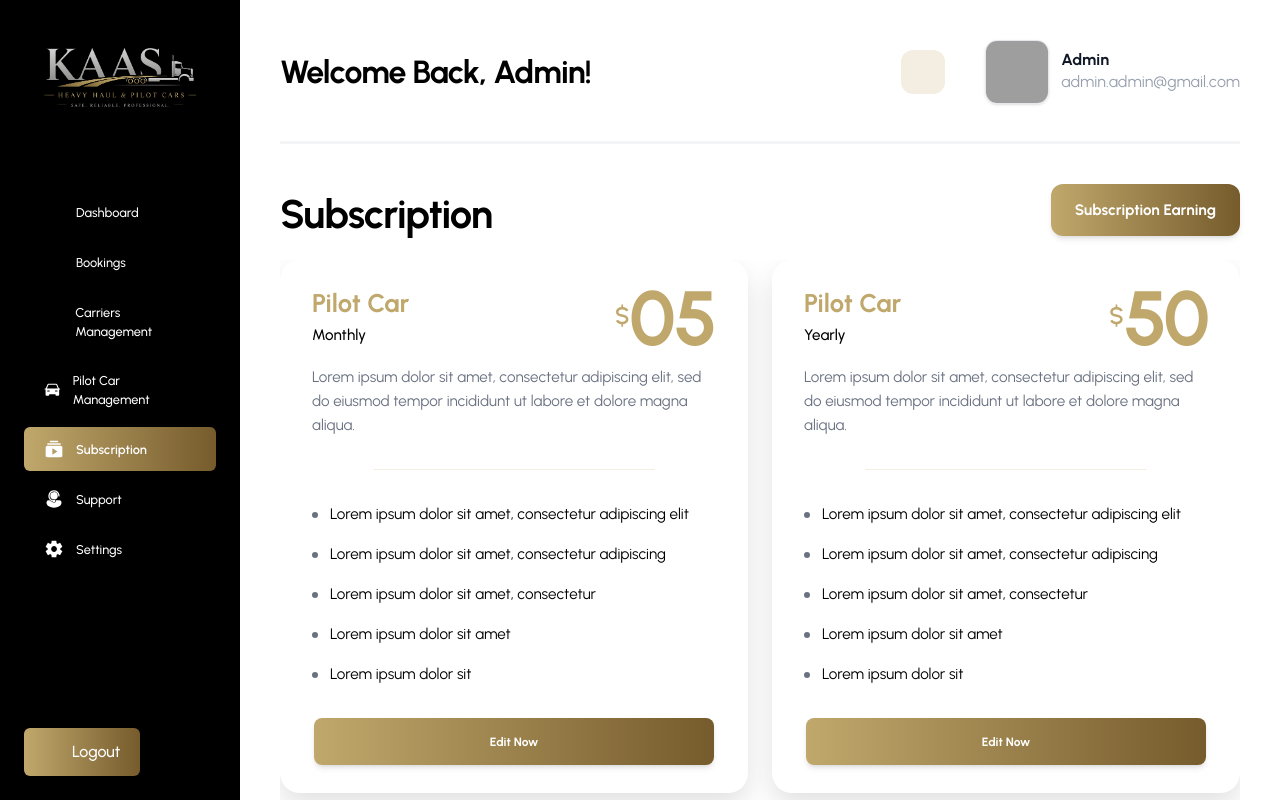
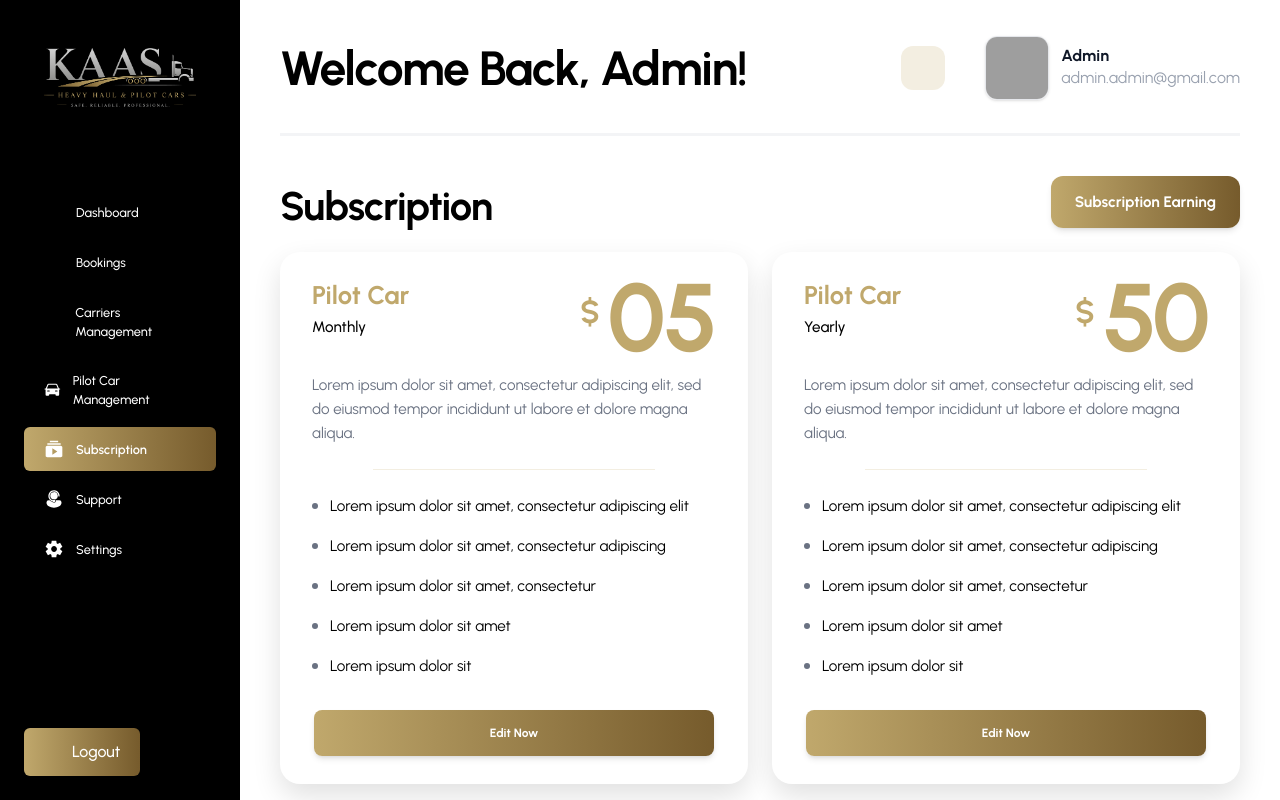
Before and after one commit to Hanslace/KAAS-recreation, a Next.js app: page /subscriptions in a window 1280 px wide. Built offline with nearby package versions, Linux system fonts and the light colour scheme; grey boxes are pictures that could not be loaded; some icons are missing.

Commit message:
fixes v2

```diff
--- a/src/app/(auth)/forgot-password/reset/page.tsx
+++ b/src/app/(auth)/forgot-password/reset/page.tsx
@@ -70,7 +70,7 @@ export default function ResetPasswordPage() {
           label="New Password"
           type="password"
           placeholder="Enter new password"
-          icon="iconoir:lock" // Updated to lock icon
+          icon="solar:lock-password-linear" // Updated to lock icon
           error={errors.password?.message}
           {...register("password")}
         />
@@ -79,7 +79,7 @@ export default function ResetPasswordPage() {
           label="Confirm Password"
           type="password"
           placeholder="Confirm new password"
-          icon="iconoir:lock" // Updated to lock icon
+          icon="solar:lock-password-linear" // Updated to lock icon
           error={errors.confirmPassword?.message}
           {...register("confirmPassword")}
         />
--- a/src/app/(auth)/login/page.tsx
+++ b/src/app/(auth)/login/page.tsx
@@ -82,7 +82,7 @@ export default function LoginPage() {
           label="Password"
           type="password"
           placeholder="Enter your password"
-          icon="lucide:lock"
+          icon="solar:lock-password-linear"
           showToggle
           error={errors.password?.message}
           {...register("password")}
--- a/src/app/(protected)/dashboard/page.tsx
+++ b/src/app/(protected)/dashboard/page.tsx
@@ -42,9 +42,9 @@ export default function Page() {
   return (
     <div className="space-y-10 ">
 
-      <div  className="space-y-5">
+      <div  className="space-y-3">
       <div>
-        <h2 className="text-[2.5rem] font-bold text-black tracking-tight">
+        <h2 className="text-[2rem] font-bold text-black tracking-tight">
           Dashboard
         </h2>
       </div>
@@ -73,7 +73,7 @@ export default function Page() {
       {/* CHART HEADER CONTROLS SECTION                                             */}
       {/* ========================================================================= */}
       <div className="flex items-center justify-between w-full">
-        <h3 className="text-[2.5rem] font-bold text-black tracking-tight">
+        <h3 className="text-[2rem] font-bold text-black tracking-tight">
           Pilot Car & Carriers
         </h3>
 
--- a/src/app/(protected)/layout.tsx
+++ b/src/app/(protected)/layout.tsx
@@ -179,7 +179,7 @@ export default function Layout({ children }: DashboardLayoutProps) {
       <div className="flex-1 flex flex-col min-w-0 h-full overflow-hidden">
 
         {/* TOP NAVBAR */}
-         <header className="h-auto min-h-max gap-6 overflow-hidden bg-white flex items-center justify-between p-[1.5rem] lg:p-[2.5rem] relative after:absolute after:bottom-0 after:left-10 after:w-[calc(100%-80px)] after:h-[3px] after:bg-gray-100">
+         <header className="h-auto min-h-max gap-6 overflow-hidden bg-white flex items-center justify-between p-[1.5rem] lg:px-[2.5rem] lg:py-[2rem] relative after:absolute after:bottom-0 after:left-10 after:w-[calc(100%-80px)] after:h-[3px] after:bg-gray-100">
 
           {/* Greeting Segment + Mobile Trigger Burger Icon */}
           <div className="flex items-center gap-4">
@@ -202,7 +202,7 @@ export default function Layout({ children }: DashboardLayoutProps) {
               />
           </div>
 
-            <h1 className="text-[1rem] lg:text-[2rem] 2xl:text-[3rem] font-bold text-black tracking-tight hidden md:block">
+            <h1 className="text-[1.5rem] min-[59.375rem]:text-[2rem] min-[67.5rem]:text-[2.5rem] min-[71.875rem]:text-[3rem]  font-bold text-black tracking-tight hidden md:block">
               Welcome Back, Admin!
             </h1>
           </div>
--- a/src/app/(protected)/subscriptions/_components/PlanCard.tsx
+++ b/src/app/(protected)/subscriptions/_components/PlanCard.tsx
@@ -37,12 +37,12 @@ export default function PlanCard({
           </p>
         </div>
 
-        <div className="flex shrink-0 items-start text-brand">
-          <span className="mt-4 text-[1.5rem] font-semibold leading-none">
+        <div className="flex gap-2 shrink-0 items-start text-brand">
+          <span className="mt-4 text-[2rem] font-black leading-none">
             $
           </span>
 
-          <span className="text-[4.8rem] font-bold leading-[0.8] tracking-tight">
+          <span className="text-[6rem] font-black leading-[0.8] tracking-tight">
             {price}
           </span>
         </div>
@@ -54,14 +54,14 @@ export default function PlanCard({
       </p>
 
       {/* Divider */}
-      <div className="mx-auto my-8 h-px w-[70%] bg-brand/20" />
+      <div className="mx-auto my-6 h-px w-[70%] bg-brand/20" />
 
       {/* Features */}
       <ul className="space-y-4">
         {features.map((feature, index) => (
           <li
             key={`${feature}-${index}`}
-            className="flex items-start gap-3 text-[0.95rem] leading-6 text-black"
+            className="flex items-start gap-3 text-[0.8rem] lg:text-[0.95rem] leading-6 text-black"
           >
             <span className="mt-[0.6rem] h-1.5 w-1.5 shrink-0 rounded-full bg-gray-500" />
 
--- a/src/app/(protected)/subscriptions/page.tsx
+++ b/src/app/(protected)/subscriptions/page.tsx
@@ -20,7 +20,7 @@ export default function Page() {
 
     </div>
 
-    <div className="mt-[1rem] grid w-full grid-cols-1 gap-6 md:grid-cols-2 overflow-y-auto">
+    <div className="mt-[1rem] grid w-full grid-cols-1 gap-6 md:grid-cols-2">
         {data.subscriptions.map((plan) => (
           <PlanCard
             key={plan.id}
--- a/src/components/ui/auth/AuthHeading.tsx
+++ b/src/components/ui/auth/AuthHeading.tsx
@@ -4,7 +4,7 @@ type AuthHeadingProps = {
 
 export default function AuthHeading({ text }: AuthHeadingProps) {
   return (
-    <h1 className="mb-3 text-[2rem] xs:text-[2.5rem] md:text-[3rem] xl:text-[3.5rem]  font-bold text-brand">
+    <h1 className="mb-3 text-[2rem] xs:text-[2.5rem] md:text-[3rem] lg:text-[2.3rem] xl:text-[3.5rem]  font-bold text-brand">
       {text}
     </h1>
   );
--- a/src/data/data.json
+++ b/src/data/data.json
@@ -32,7 +32,7 @@
       "total": 25,
       "label": "Approval Request",
       "backgroundColor": "bg-[#9747FF]",
-      "icon": "solar:document-validate-linear"
+      "icon": "mdi-light:image"
     }
   },
   "bookingMetrics": {
--- a/src/data/earning.json
+++ b/src/data/earning.json
@@ -34,28 +34,28 @@
     {
       "id": "total-earning",
       "backgroundColor": "bg-[#C8AF6B]",
-      "icon": "solar:money-bag-bold",
+      "icon": "healthicons:money-bag",
       "total": "$2,560",
       "label": "Total Earning"
     },
     {
       "id": "total-refunded",
       "backgroundColor": "bg-gradient-to-r from-[#FFC107] to-[#FFB300]",
-      "icon": "solar:card-refund-bold",
+      "icon": "solar:hand-money-bold",
       "total": "$250",
       "label": "Total Refunded"
     },
     {
       "id": "total-withdrawal",
       "backgroundColor": "bg-gradient-to-r from-[#1F8BFF] to-[#1684F8]",
-      "icon": "solar:wallet-money-bold",
+      "icon": "streamline-freehand:money-atm-withdraw",
       "total": "$1,115",
       "label": "Total Withdrawal"
     },
     {
       "id": "total-subscription-purchased",
       "backgroundColor": "bg-gradient-to-r from-[#A855F7] to-[#8B3DFF]",
-      "icon": "solar:box-bold",
+      "icon": "mdi:youtube-subscription",
       "total": "25",
       "label": "Total Subscription Purchased"
     }
```
